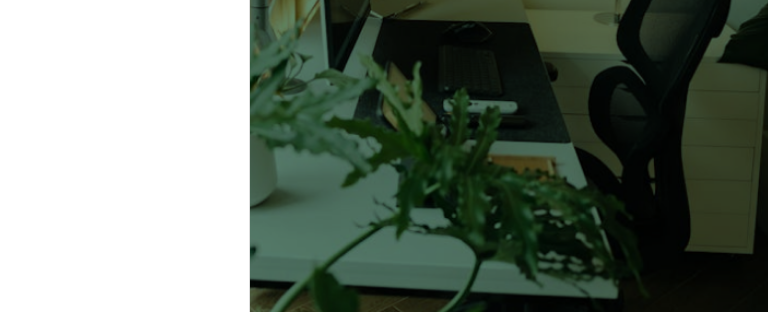
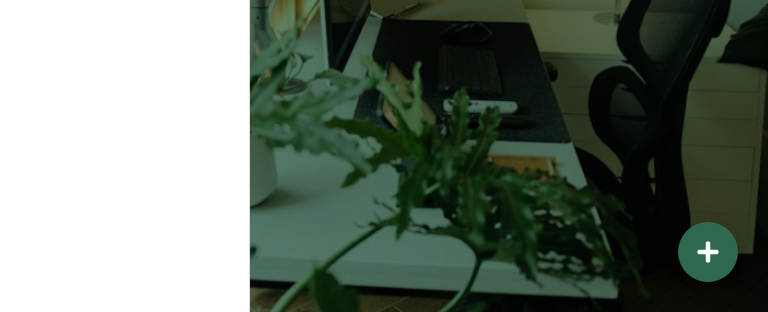
Before and after one commit to AdrianLeAsian/Capstone_Rentmatic, an Electron app: page src/messages.html in a window 768 px wide. Shown: the part 488-800 px from the top of the page. Drawn offline with Linux system fonts and the light colour scheme.

Commit message:
Update messages.html

```diff
--- a/src/messages.html
+++ b/src/messages.html
@@ -440,6 +440,32 @@
         .category-messages.active {
             display: block;
         }
+
+        /* Round Button Style */
+        .round-button {
+            position: fixed;
+            bottom: 30px;
+            right: 30px;
+            width: 60px;
+            height: 60px;
+            border-radius: 50%;
+            background-color: #2D6A4F;
+            color: white;
+            border: none;
+            cursor: pointer;
+            display: flex;
+            align-items: center;
+            justify-content: center;
+            font-size: 24px;
+            box-shadow: 0 4px 8px rgba(0,0,0,0.2);
+            transition: all 0.3s ease;
+            z-index: 1000;
+        }
+
+        .round-button:hover {
+            transform: scale(1.1);
+            box-shadow: 0 6px 12px rgba(0,0,0,0.3);
+        }
     </style>
 </head>
 <body>
@@ -517,6 +543,11 @@
             </div>
         </div>
     </div>
+
+    <!-- Round Button -->
+    <button class="round-button">
+        <i class="fas fa-plus"></i>
+    </button>
 
     <!-- Chat popup -->
     <div class="overlay" id="overlay"></div>
```
